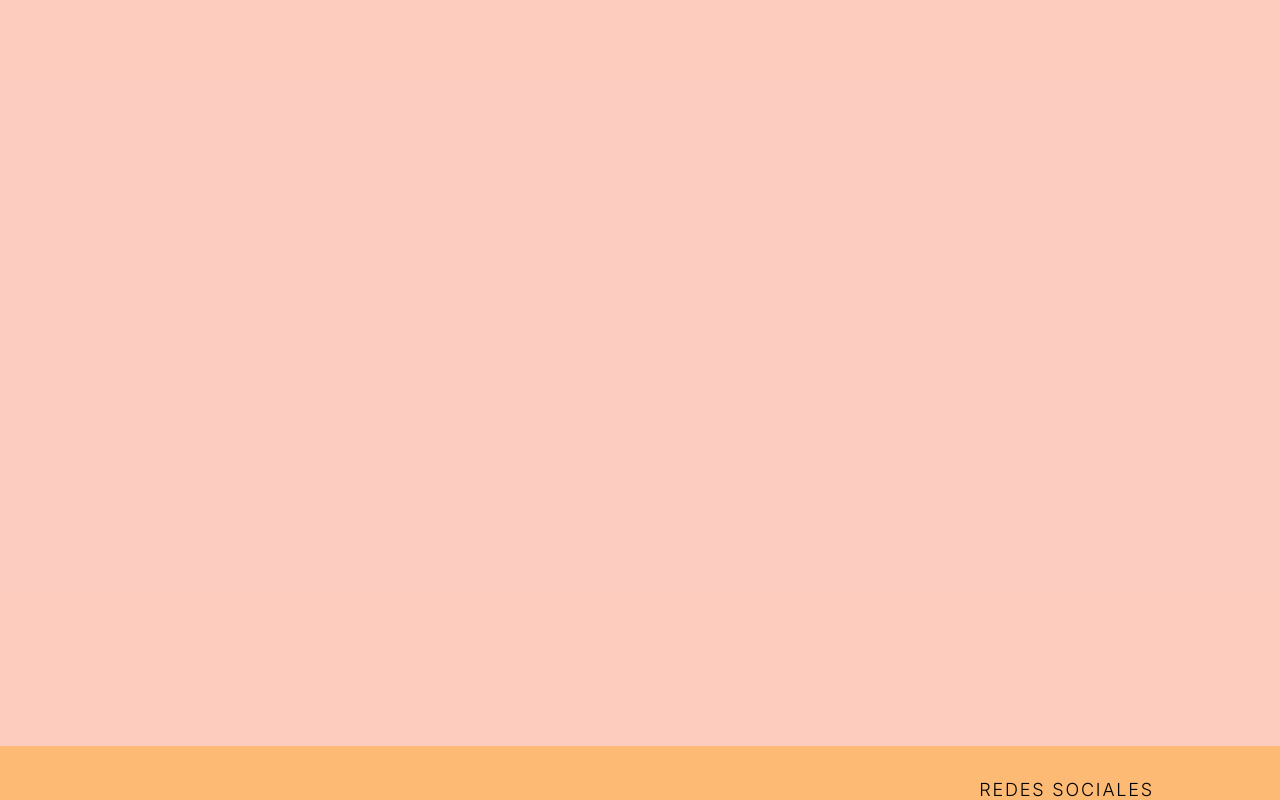
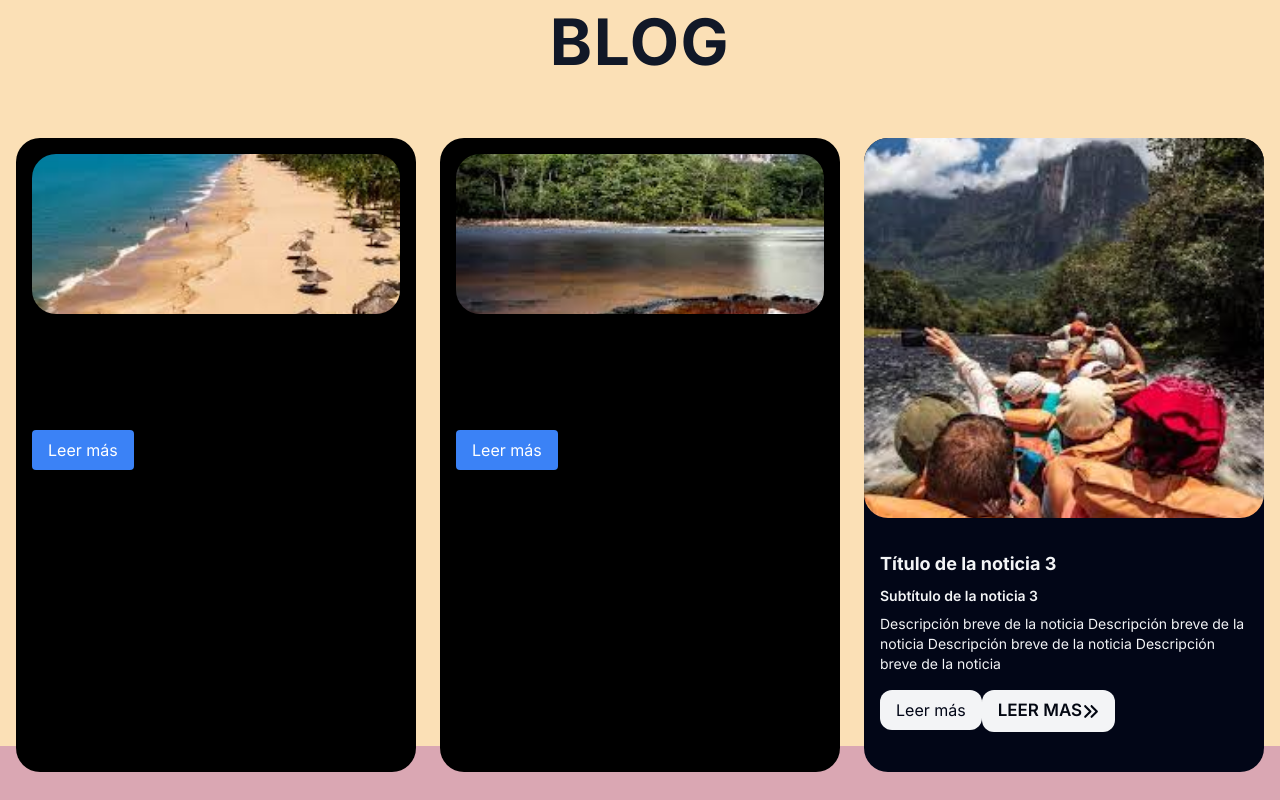
Before and after one commit to ACYDWARE/ven-turista-web, a Next.js app: page / in a window 1280 px wide. Shown: the part 2460-3260 px from the top of the page. Built offline with nearby package versions, Linux system fonts and the light colour scheme.

Commit message:
Btn ReadMore

```diff
--- /dev/null
+++ b/app/components/blog/Blog.tsx
@@ -0,0 +1,42 @@
+import React from 'react'
+import { ReadMore } from '../buttons/Buttons'
+
+const Blog = () => {
+  return (
+    <div className='bg-primary/40 dark:bg-quinary/40 w-screen h-screen dark:text-gray-100 font-inter '>
+      {/*Title*/}
+      <div className='title'>
+        <h1>Blog</h1>
+      </div>
+      {/*News*/}
+      <div className='grid grid-cols-1 md:grid-cols-3 gap-6 p-4 mt-[2rem]'>
+        <div className='bg-black p-4 rounded-3xl'>
+          <img src='/blog1.jpg' alt='Noticia 1' className='w-full h-40 rounded-3xl object-cover mb-4' />
+          <h2 className='text-lg font-bold mb-2'>Título de la noticia 1</h2>
+          <h3 className='text-sm font-semibold mb-2'>Subtítulo de la noticia 1</h3>
+          <p className='text-sm mb-4'>Descripción breve de la noticia 1.</p>
+          <button className='bg-blue-500 text-white py-2 px-4 rounded'>Leer más</button>
+        </div>
+        <div className='bg-black p-4 rounded-3xl'>
+          <img src='/blog2.jpg' alt='Noticia 2' className='w-full h-40 rounded-3xl object-cover mb-4' />
+          <h2 className='text-lg font-bold mb-2'>Título de la noticia 2</h2>
+          <h3 className='text-sm font-semibold mb-2'>Subtítulo de la noticia 2</h3>
+          <p className='text-sm mb-4'>Descripción breve de la noticia 2.</p>
+          <button className='bg-blue-500 text-white py-2 px-4 rounded'>Leer más</button>
+        </div>
+        <div className='bg-slate-950 dark:bg-gray-100 text-gray-100 dark:text-slate-950 rounded-3xl'>
+          <img src='blog3.jpg' alt='Noticia 3' className='w-full h-[60%] rounded-3xl object-cover mb-[1rem] ' />
+          <div className='p-4'>
+            <h2 className='text-lg font-bold mb-2'>Título de la noticia 3</h2>
+            <h3 className='text-sm font-semibold mb-2'>Subtítulo de la noticia 3</h3>
+            <p className='text-sm mb-4'>Descripción breve de la noticia Descripción breve de la noticia Descripción breve de la noticia Descripción breve de la noticia  </p>
+            <button className='bg-gray-100 dark:bg-slate-950 text-slate-950 dark:text-gray-100 py-2 px-4 mb-1 rounded-xl'>Leer más</button>
+            <ReadMore />
+          </div>
+        </div>
+      </div>
+    </div>
+  )
+}
+
+export default Blog
--- a/app/components/buttons/Buttons.tsx
+++ b/app/components/buttons/Buttons.tsx
@@ -1,4 +1,5 @@
 import { FaMoon, FaSun, FaGooglePlay, FaRegUser, FaEye } from 'react-icons/fa';
+import { FaAnglesRight } from 'react-icons/fa6';
 import { IoSearch } from 'react-icons/io5';
 
 // interface BotonesProps {
@@ -70,6 +71,19 @@ export const SeeAllButton = () => {
   );
 }
 
+export const ReadMore = () => {
+  return (
+    <>
+      <button className='text-[10px] sm:text-[12px] md:text-[14] lg:text-[17px] text-left uppercase text-gray-950 dark:text-gray-100 font-inter font-semibold '>
+        <div className='bg-gray-100 dark:bg-gray-950 text-gray-950 dark:text-gray-100 py-2 px-4 mb-1 rounded-xl'>
+          <h1 className='inline-block '>Leer mas</h1>
+          <FaAnglesRight className='inline-block' />
+        </div>
+      </button>
+    </>
+  )
+}
+
 
 
 // export const Lightmode = ({ children }: BotonesProps) => {
--- a/pages/index.tsx
+++ b/pages/index.tsx
@@ -2,14 +2,15 @@ import React from 'react';
 import Main from "../app/components/main/Main";
 import Popular from '../app/components/popular/Populares';
 import Destinations from '../app/components/destinations/Destinations';
+import Blog from '../app/components/blog/Blog';
 
 const Index = () => {
   return <>
     <Main></Main>
     <Popular></Popular>
     <Destinations></Destinations>
-    <div className="bg-secondary bg-opacity-30 h-screen">
-    </div>
+    <Blog></Blog>
+    <div className='bg-quaternary/40 w-screen h-screen'></div>
   </>
 }
 
--- a/styles/globals.css
+++ b/styles/globals.css
@@ -11,4 +11,8 @@
         @apply relative mb-[3rem] cursor-pointer uppercase text-[20px] text-black dark:text-white hover:text-tertiary duration-200 font-semibold w-fit md:block after:block after:content-[''] after:absolute after:h-[3px] after:w-full after:scale-x-0 after:hover:scale-x-100 after:transition after:duration-200 after:origin-center;
     }
 
+    .title{
+        @apply text-[2rem] sm:text-[2rem] md:text-[3rem] lg:text-[4rem] text-center uppercase text-gray-900 dark:text-gray-100 font-inter font-bold tracking-wide my-auto pt-[3rem]
+    }
+
 }
```
